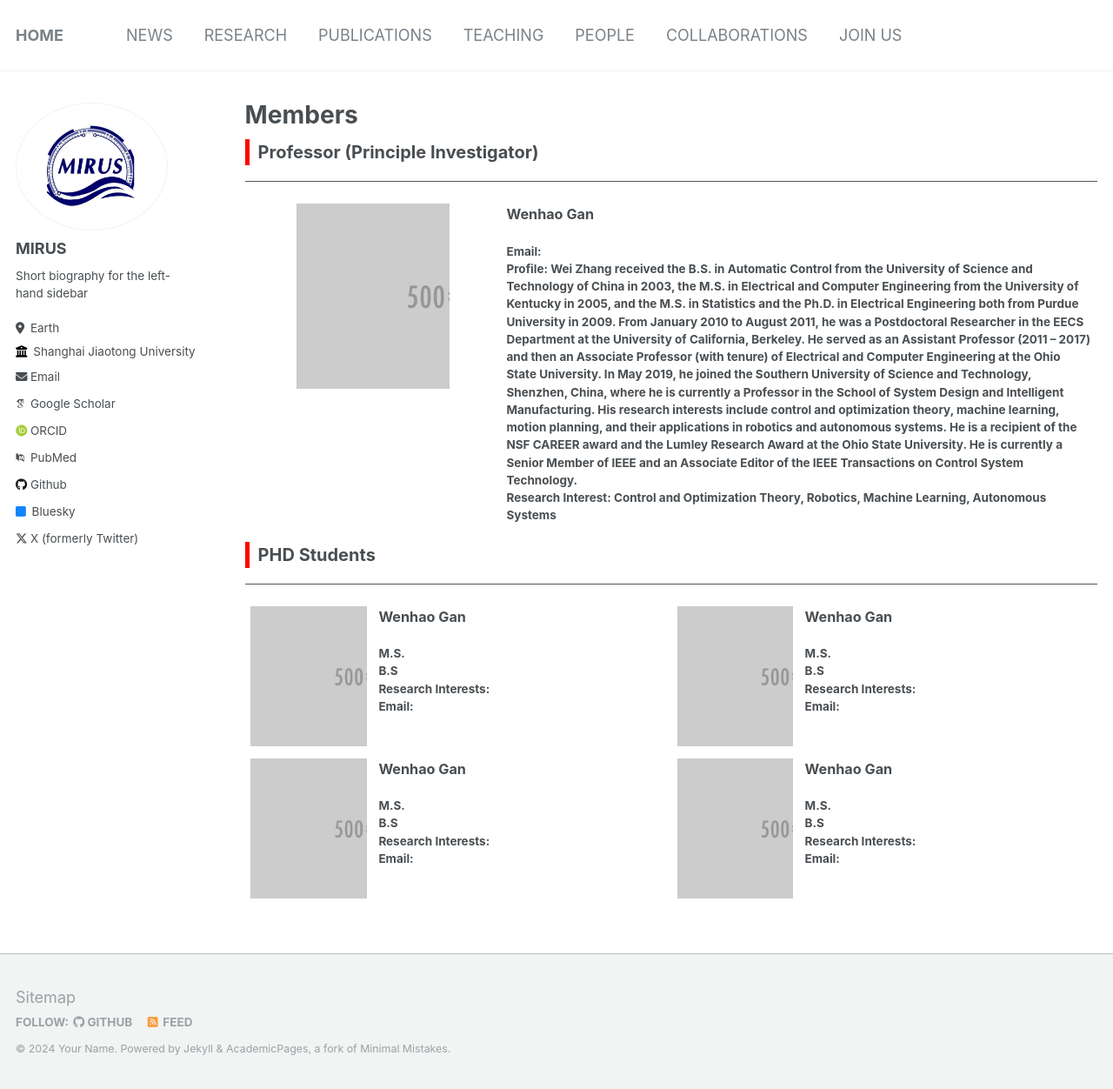
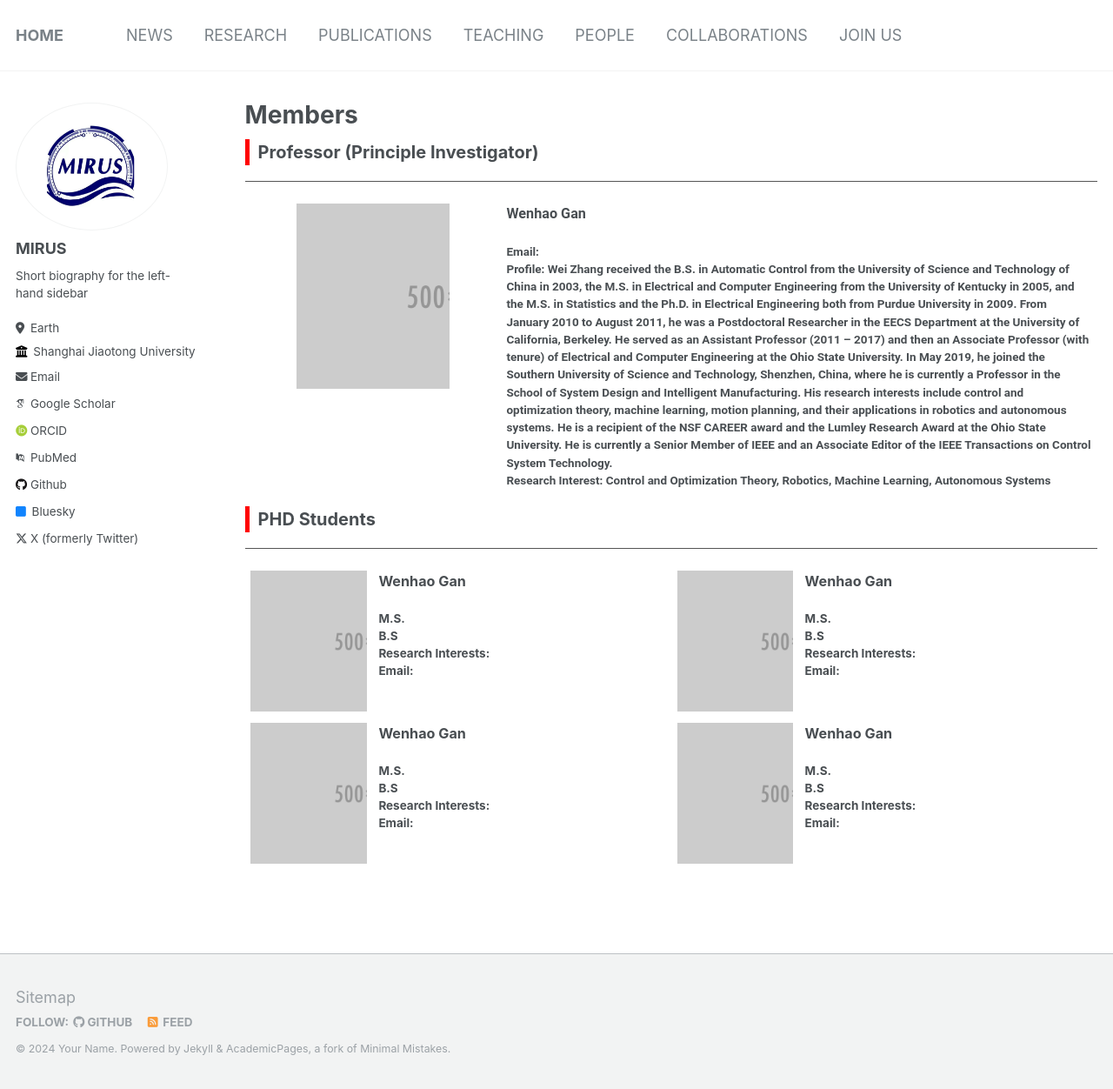
Before and after one commit to SJTU-MIRUS/MIRUS.github.io, a Jekyll site: the page built from _pages/people.md, in a window 1280 px wide and 1252 px high. Shown: the whole window at 87% size. Built offline with Jekyll 4.4.1, drawn with Linux system fonts in a browser that asks for light colours; some web fonts are replaced.

Commit message:
Update people.md

```diff
--- a/_pages/people.md
+++ b/_pages/people.md
@@ -10,7 +10,7 @@ author_profile: true
 </div>
 
 <hr style="height:1px;border:none;border-top:1px solid #555555;" />
-<table style="width: 100%; border: 0; border-collapse: collapse;">
+<table style="width: 100%; border: 0; border-collapse: collapse;font-family: 'Roboto', sans-serif;">
   <colgroup>
     <col style="width: 30%;">
     <col style="width: 70%;">
```
